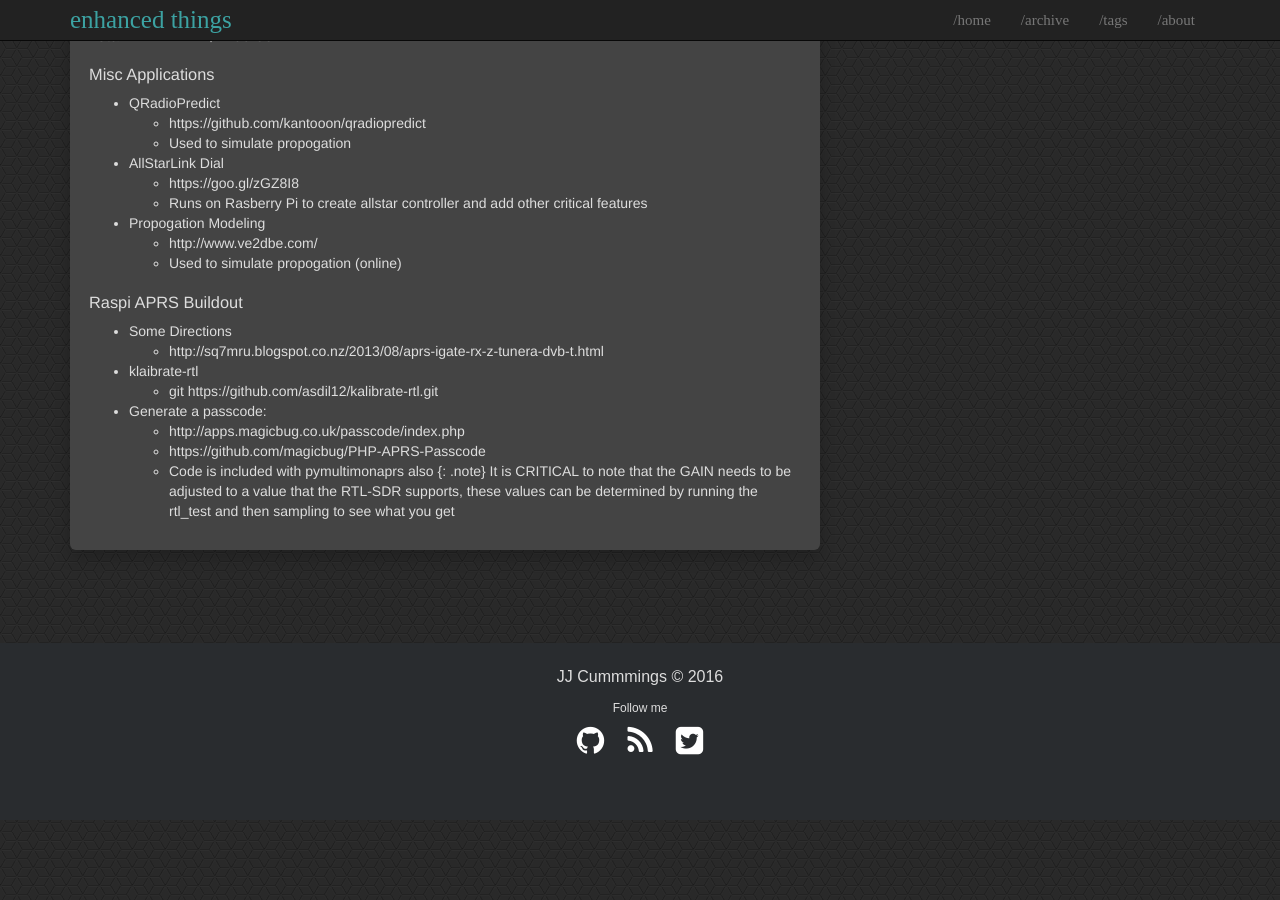
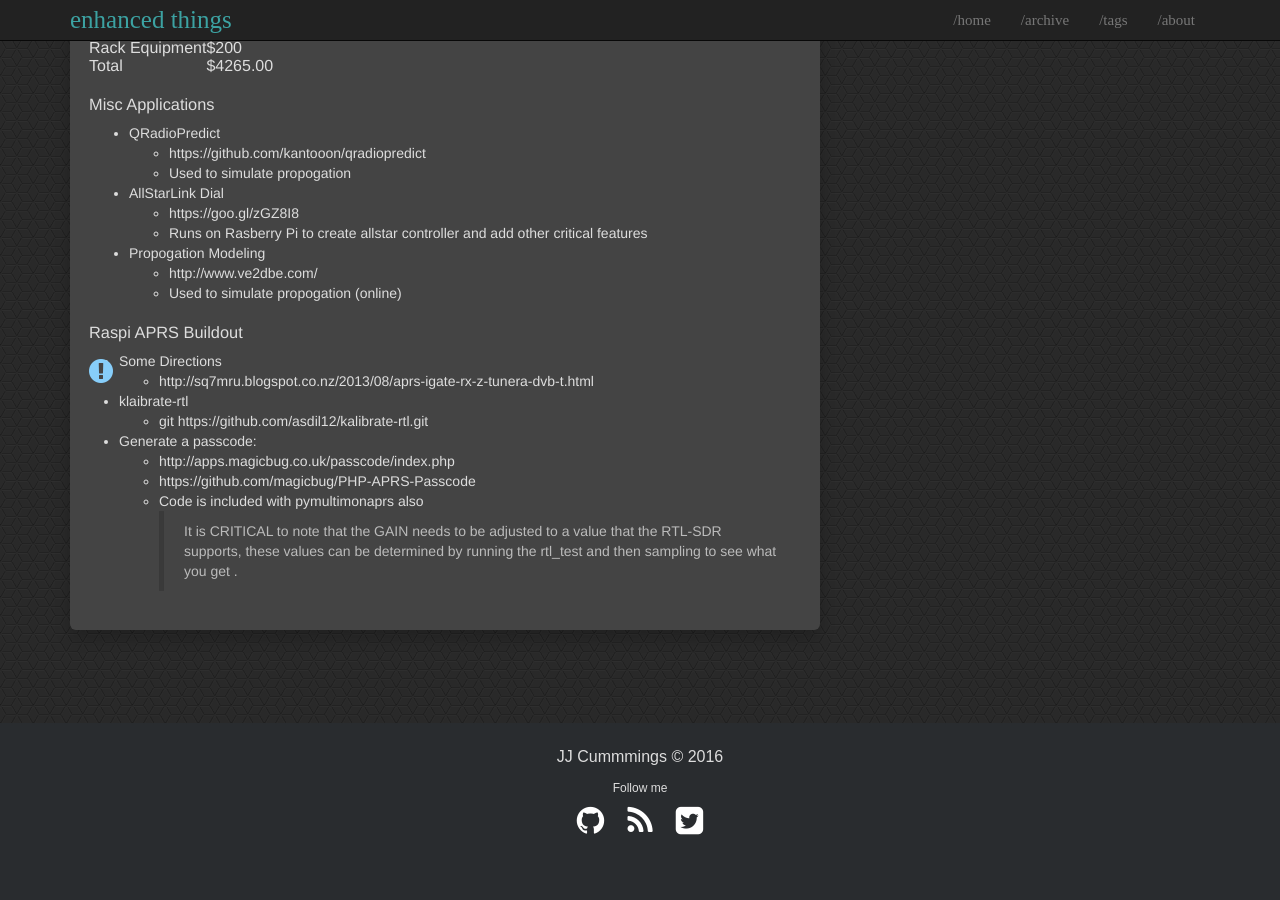
Before and after one commit to enhanced/enhanced.github.io, a Jekyll site: the page built from _posts/2016-02-12-Bristol-Buildout.md, in a window 1280 px wide and 900 px high, scrolled down 2498 px. Built offline with Jekyll 4.4.1, drawn with Linux system fonts in a browser that asks for light colours; before the commit the page ends 3318 px from its top, so only the background shows below that; some of the changed lines change nothing that is shown; some of the changed text lies outside the part shown.

```diff
--- a/_posts/2016-02-12-Bristol-Buildout.md
+++ b/_posts/2016-02-12-Bristol-Buildout.md
@@ -45,7 +45,8 @@
 #### RTL-SDR
 * For APRS iGate
 * Cost: $25
-{: .note} The RTL-SDR will interface directly with the Rasberry Pi, see notes below for APRS iGate.
+ >The RTL-SDR will interface directly with the Rasberry Pi, see notes below for APRS iGate.
+ {: .note}
 
 #### URI (radio to pi interface and controller)
 * http://dmkeng.com/URI_Order_Page.htm
@@ -152,4 +153,5 @@
     - http://apps.magicbug.co.uk/passcode/index.php
     - https://github.com/magicbug/PHP-APRS-Passcode
     - Code is included with pymultimonaprs also
-{: .note} It is CRITICAL to note that the GAIN needs to be adjusted to a value that the RTL-SDR supports, these values can be determined by running the rtl_test and then sampling to see what you get
+ >It is CRITICAL to note that the GAIN needs to be adjusted to a value that the RTL-SDR supports, these values can be determined by running the rtl_test and then sampling to see what you get .
+ {: .note}
```
